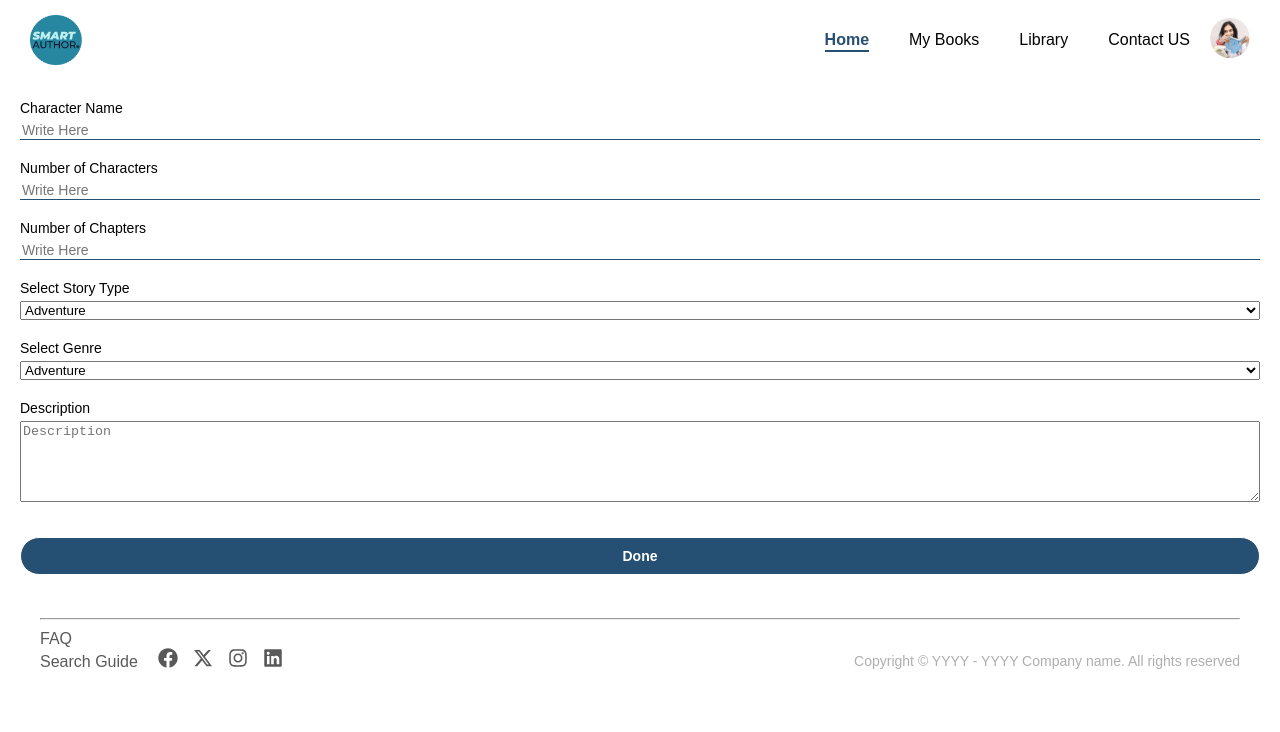
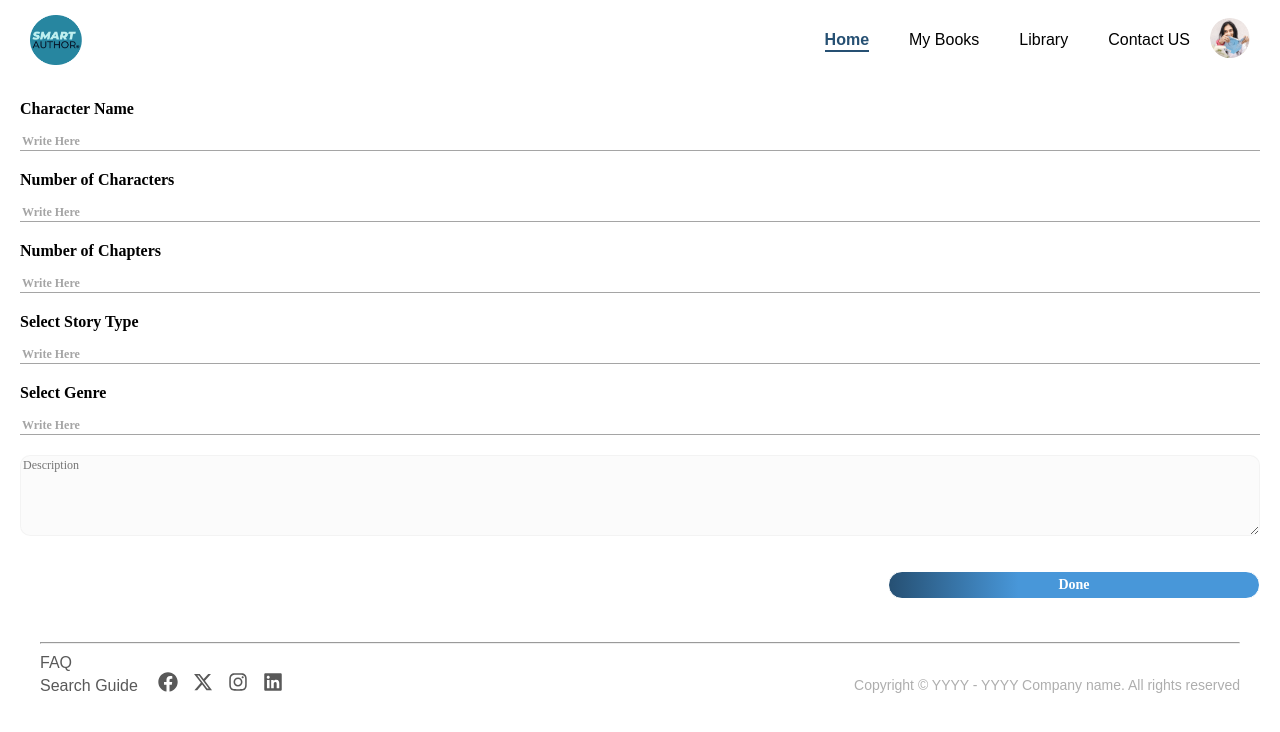
Before and after one commit to Roshnipatil31/SmartAuthor, a React (Vite) app in the folder SmartAuthorFrontend/: page /semipreparedPage in a window 1280 px wide. Shown: the top 732 px of the page. Built offline with nearby package versions, Linux system fonts and the light colour scheme; a web font is replaced by a local one.

Commit message:
SemiPrepared form update

```diff
--- a/SmartAuthorFrontend/src/module/user/Components/generateBooks/GenerateBooks.jsx
+++ b/SmartAuthorFrontend/src/module/user/Components/generateBooks/GenerateBooks.jsx
@@ -77,7 +77,7 @@ const GenerateBooks = () => {
           <div className="modal-content" onClick={(e) => e.stopPropagation()}>
             <SemiPrapared />
             <button className="close-btn" onClick={() => setIsModalOpen(false)}>
-              Close
+              X
             </button>
           </div>
         </div>
--- a/SmartAuthorFrontend/src/module/user/Components/generateBooks/GenerateBooks.style.js
+++ b/SmartAuthorFrontend/src/module/user/Components/generateBooks/GenerateBooks.style.js
@@ -30,8 +30,9 @@ export const GenerateBooksWapper = styled.div`
   position: absolute;
   top: 10px;
   right: 10px;
-  background: red;
-  color: white;
+  font-size: ${theme.font.size.xlarge};
+  background: ${theme.colors.transparnt};
+  color: ${theme.colors.inputborder};
   border: none;
   padding: 5px 10px;
   cursor: pointer;
--- a/SmartAuthorFrontend/src/module/user/Pages/Dashboard/Dashboard.style.js
+++ b/SmartAuthorFrontend/src/module/user/Pages/Dashboard/Dashboard.style.js
@@ -12,8 +12,8 @@ export const DashboardGif = styled.div`
   display: flex;
   justify-content: flex-start;
   align-items: flex-start;
-  width: 300px;
-  height: 100vh;
+  /* width: 300px; */
+  /* height: 100vh; */
   background-color: ${theme.colors.navy};
 `;
 
@@ -25,6 +25,6 @@ export const BookGif = styled.img`
 export const DashboardContent = styled.div`
   display: flex;
   flex-direction: column;
-
-  width: 70%;
+justify-content: flex-end;
+  width: 75%;
 `;
--- a/SmartAuthorFrontend/src/module/user/Pages/SemiPrepared/SemiPrapared.jsx
+++ b/SmartAuthorFrontend/src/module/user/Pages/SemiPrepared/SemiPrapared.jsx
@@ -8,8 +8,8 @@ const SemiPrepared = () => {
         characterName: "",
         numberOfCharacters: "",
         numberOfChapters: "",
-        storyType: "Adventure",
-        genre: "Adventure",
+        storyType: "",
+        genre: "",
         description: ""
     });
 
@@ -59,28 +59,25 @@ const SemiPrepared = () => {
                 </FormGroup>
                 <FormGroup>
                     <label htmlFor="storyType">Select Story Type</label>
-                    <select name="storyType" value={formData.storyType} onChange={handleChange}>
-                        <option value="Adventure">Adventure</option>
-                        <option value="Comedy">Comedy</option>
-                        <option value="Fantasy">Fantasy</option>
-                        <option value="Horror">Horror</option>
-                        <option value="Romance">Romance</option>
-                        <option value="Thriller">Thriller</option>
-                    </select>
+                    <input
+                        type="text"
+                        name="storyType"
+                        placeholder="Write Here"
+                        value={formData.storyType}
+                        onChange={handleChange}
+                    />
                 </FormGroup>
                 <FormGroup>
                     <label htmlFor="genre">Select Genre</label>
-                    <select name="genre" value={formData.genre} onChange={handleChange}>
-                        <option value="Adventure">Adventure</option>
-                        <option value="Comedy">Comedy</option>
-                        <option value="Fantasy">Fantasy</option>
-                        <option value="Horror">Horror</option>
-                        <option value="Romance">Romance</option>
-                        <option value="Thriller">Thriller</option>
-                    </select>
+                    <input
+                        type="text"
+                        name="genre"
+                        placeholder="Write Here"
+                        value={formData.genre}
+                        onChange={handleChange}
+                    />
                 </FormGroup>
                 <FormGroup>
-                    <label htmlFor="description">Description</label>
                     <textarea
                         name="description"
                         placeholder="Description"
--- a/SmartAuthorFrontend/src/module/user/Pages/SemiPrepared/SemiPrapared.style.js
+++ b/SmartAuthorFrontend/src/module/user/Pages/SemiPrepared/SemiPrapared.style.js
@@ -24,25 +24,46 @@ export const FormGroup = styled.div`
   gap: 5px;
 
   label {
-    font-size: ${theme.font.size.small};
+    font-size: ${theme.font.size.medium};
+    font-family: ${theme.font.Geologica};
+    font-weight: bold;
+    margin-bottom: 10px ;
   }
 
   input {
-    font-size: ${theme.font.size.small};
+    font-size: ${theme.font.size.xsmall};
     border: none;
-    border-bottom: 1px solid ${theme.colors.navy};
-    cursor: pointer;
+    border-bottom: 1px solid ${theme.colors.inputColor};
+    font-family: ${theme.font.Geologica};
+    color: ${theme.colors.inputColor};
+    font-weight: bold;
+    outline: none;
+  }
+  input::placeholder {
+    color: ${theme.colors.inputColor};
+  }
+
+  textarea{
+    font-size: ${theme.font.size.xsmall};
+    border: 1px solid ${theme.colors.textareaborder};
+    font-family: ${theme.font.Geologica};
+    color: ${theme.colors.textareaColor};
+    background: ${theme.colors.textareabg};
+    border-radius: 10px;
+    outline: none;
   }
 `;
 
 export const SemiButton = styled.button`
-  background: ${theme.colors.navy};
+  background: ${theme.colors.buttonGradient};
   color: ${theme.colors.white};
   border-radius: 20px;
   font-size: ${theme.font.size.small};
-  padding: 10px 20px;
-  cursor: pointer;
+  padding: 5px 20px;
+  width: 30%;
+  margin-left: auto;
   font-weight: bold;
   border: 1px solid ${theme.colors.white};
   margin-top: 15px;
+  font-family: ${theme.font.Geologica};
 `;
--- a/SmartAuthorFrontend/src/theme/Themes.js
+++ b/SmartAuthorFrontend/src/theme/Themes.js
@@ -16,7 +16,12 @@ const theme = {
     blue1: "#6652F726",
     transparnt: "transparent",
     Green: "#26A541",
+    inputColor: "#A5A5A5",
+    textareaColor: "#85858699",
+    textareabg: "#A6A6A60D",
+    textareaborder: "#D1D1D133",
     BackgroundGradient: "linear-gradient(to bottom, #265073 0%, #F9F7EE 100%)",
+    buttonGradient: "linear-gradient(90deg, rgba(38,80,115,1) 0%, rgba(72,151,217,1) 35%);"
   },
   font: {
     size: {
@@ -31,6 +36,7 @@ const theme = {
     Headerfamily: "'Post No Bills Colombo extrabold', sans-serif",
     family: "'poppins', sans-serif",
     interfamily: "'Inter', sans-serif",
+    Geologica: "'Geologica'",
   },
   breakpoint: {
     xxxl: "1600px",
```
